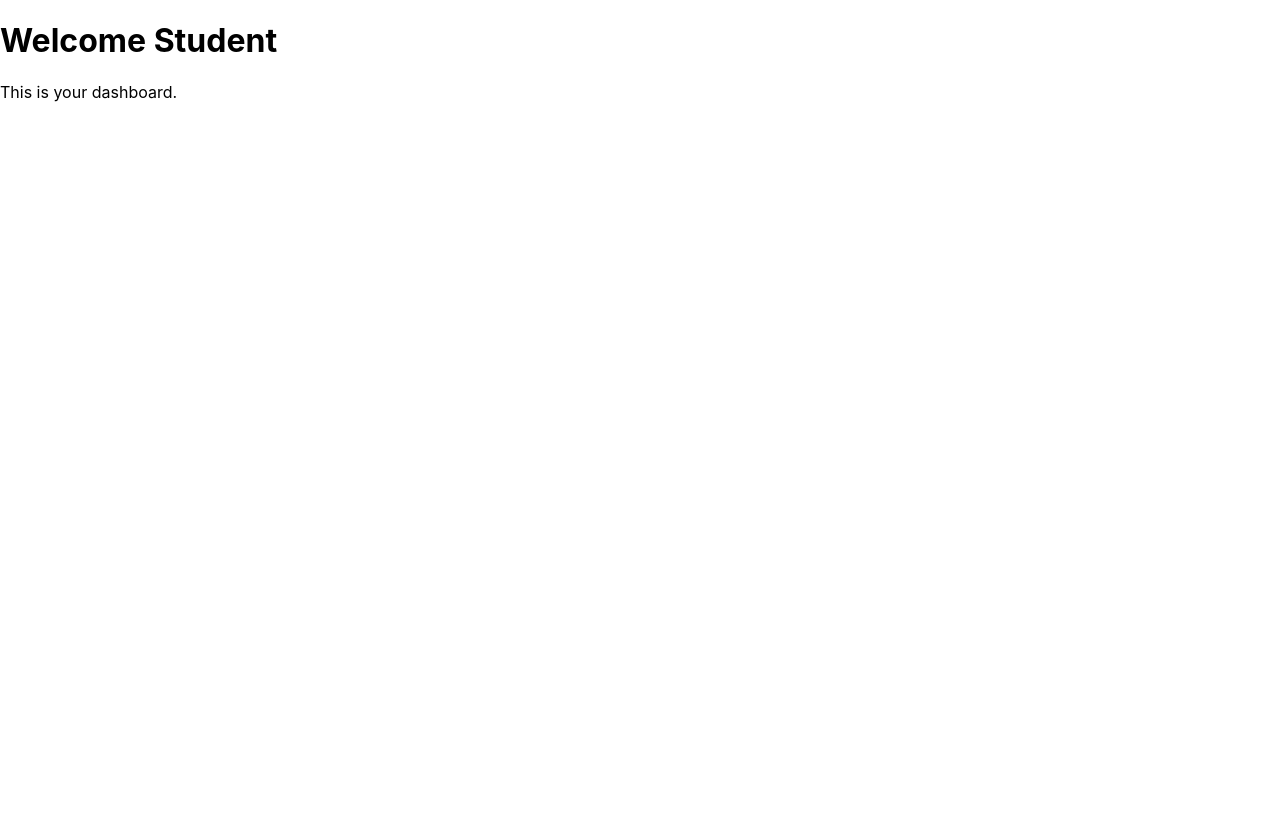
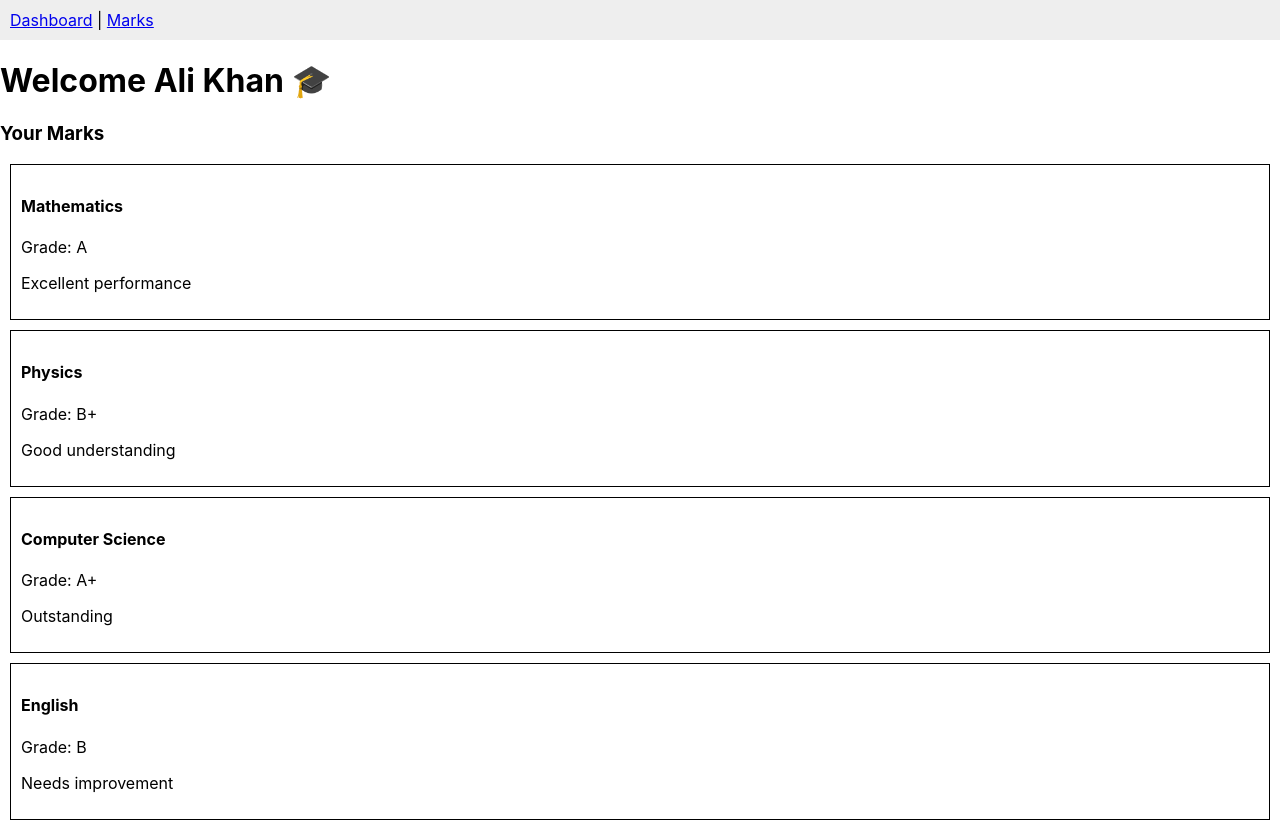
Before and after one commit to lumia-Qcode/campuslink, a React (Create React App) app: page /student-dashboard in a window 1280 px wide. Before the commit the page ends 800 px from the top, so only its background shows below. Built offline with nearby package versions, Linux system fonts and the light colour scheme; the HTML template or start-up script is replaced by a standard one.

Commit message:
Added marks module code

```diff
--- a/src/App.js
+++ b/src/App.js
@@ -3,7 +3,9 @@ import { BrowserRouter as Router, Routes, Route } from "react-router-dom";
 
 import Login from "./components/Login";
 import Signup from "./components/Signup";
+import Navbar from "./components/Navbar";
 import StudentDashboard from "./pages/student/Dashboard";
+import MarksPage from "./pages/student/Marks";
 
 function App() {
   return (
@@ -11,7 +13,9 @@ function App() {
       <Routes>
         <Route path="/" element={<Login />} />
         <Route path="/signup" element={<Signup />} />
+        <Route path="/navbar" element={<Navbar />} />
         <Route path="/student-dashboard" element={<StudentDashboard />} />
+        <Route path="/marks" element={<MarksPage />} />
       </Routes>
     </Router>
   );
--- /dev/null
+++ b/src/components/Navbar.js
@@ -0,0 +1,13 @@
+import React from "react";
+import { Link } from "react-router-dom";
+
+function Navbar() {
+  return (
+    <nav style={{ padding: "10px", background: "#eee" }}>
+      <Link to="/student-dashboard">Dashboard</Link> |{" "}
+      <Link to="/marks">Marks</Link>
+    </nav>
+  );
+}
+
+export default Navbar;
--- /dev/null
+++ b/src/data/mockData.js
@@ -0,0 +1,29 @@
+export const studentData = {
+  name: "Ali Khan",
+  marks: [
+    {
+      subject: "Mathematics",
+      score: 85,
+      grade: "A",
+      remarks: "Excellent performance"
+    },
+    {
+      subject: "Physics",
+      score: 78,
+      grade: "B+",
+      remarks: "Good understanding"
+    },
+    {
+      subject: "Computer Science",
+      score: 92,
+      grade: "A+",
+      remarks: "Outstanding"
+    },
+    {
+      subject: "English",
+      score: 70,
+      grade: "B",
+      remarks: "Needs improvement"
+    }
+  ]
+};
--- a/src/pages/student/Dashboard.js
+++ b/src/pages/student/Dashboard.js
@@ -1,10 +1,35 @@
 import React from "react";
+import { useNavigate } from "react-router-dom";
+import Navbar from "../../components/Navbar";
+import { studentData } from "../../data/mockData";
 
 function StudentDashboard() {
+  const navigate = useNavigate();
+
   return (
     <div>
-      <h1>Welcome Student</h1>
-      <p>This is your dashboard.</p>
+      <Navbar />
+
+      <h1>Welcome {studentData.name} 🎓</h1>
+
+      <h3>Your Marks</h3>
+
+      {studentData.marks.map((m, index) => (
+        <div
+          key={index}
+          onClick={() => navigate("/marks")}
+          style={{
+            border: "1px solid black",
+            padding: "10px",
+            margin: "10px",
+            cursor: "pointer"
+          }}
+        >
+          <h4>{m.subject}</h4>
+          <p>Grade: {m.grade}</p>
+          <p>{m.remarks}</p>
+        </div>
+      ))}
     </div>
   );
 }
--- /dev/null
+++ b/src/pages/student/Marks.js
@@ -0,0 +1,35 @@
+import React from "react";
+import Navbar from "../../components/Navbar";
+import { studentData } from "../../data/mockData";
+
+function MarksPage() {
+  return (
+    <div>
+      <Navbar />
+      <h2>Marks Details</h2>
+
+      <table border="1" cellPadding="10">
+        <thead>
+          <tr>
+            <th>Subject</th>
+            <th>Score</th>
+            <th>Grade</th>
+            <th>Remarks</th>
+          </tr>
+        </thead>
+        <tbody>
+          {studentData.marks.map((m, index) => (
+            <tr key={index}>
+              <td>{m.subject}</td>
+              <td>{m.score}</td>
+              <td>{m.grade}</td>
+              <td>{m.remarks}</td>
+            </tr>
+          ))}
+        </tbody>
+      </table>
+    </div>
+  );
+}
+
+export default MarksPage;
```
